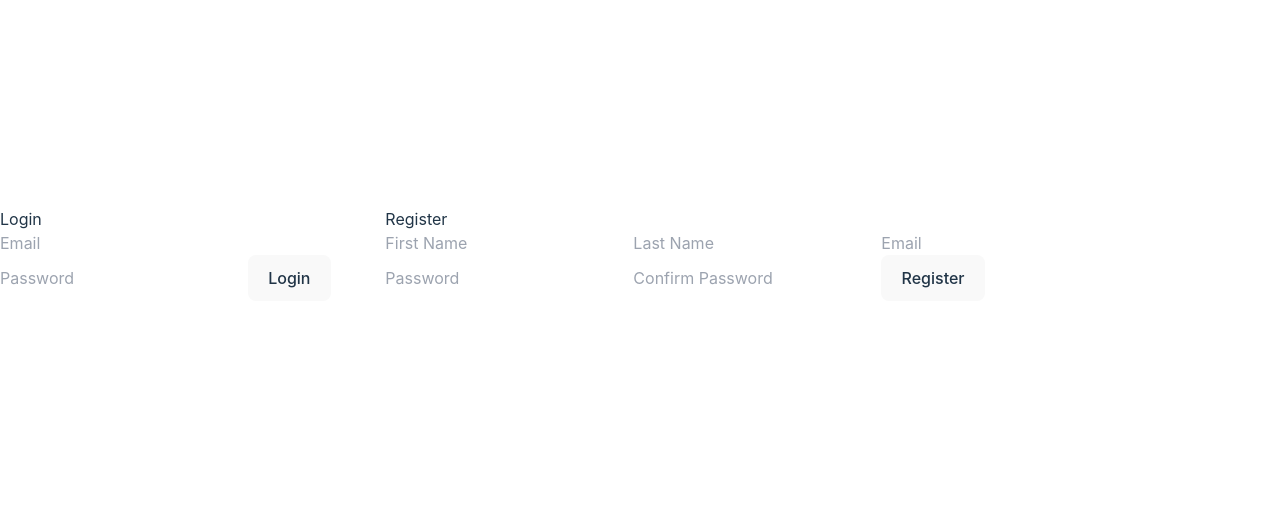
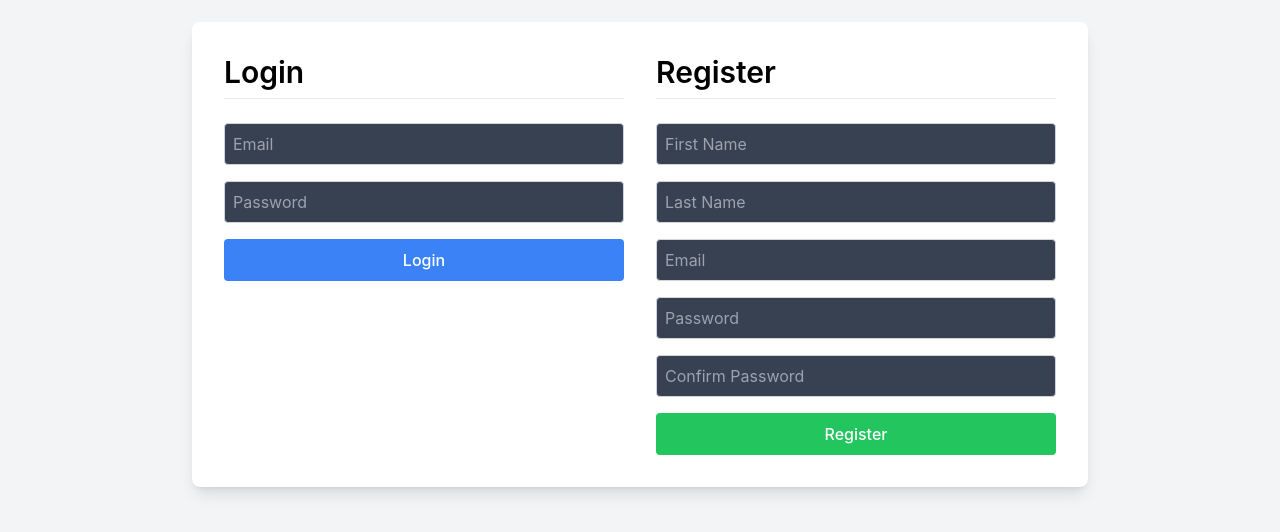
Before and after one commit to fuentesmichael1/SoloProject, a React (Vite) app in the folder client/: page /login in a window 1280 px wide. Shown: the part 146-678 px from the top of the page. Built offline with nearby package versions, Linux system fonts and the light colour scheme.

Commit message:
final draft

```diff
--- a/client/src/components/AddChore.jsx
+++ b/client/src/components/AddChore.jsx
@@ -40,25 +40,27 @@ function AddChore() {
         navigate('/dashboard');
     };
 
+
     return (
-        <div>
-            <h2>Add New Chore</h2>
-            <button onClick={handleLogout}>Logout</button>
-            <button onClick={handleBack}>Back to Dashboard</button>
-            {error && <p style={{color: 'red'}}>{error}</p>}
-            <form onSubmit={handleSubmit}>
+        <div className="min-h-screen w-screen max-w-full bg-gray-100 p-8 text-black">
+            <div className="bg-white rounded-lg shadow-lg p-6 max-w-2xl mx-auto">
+                <h2 className="text-3xl font-semibold mb-6 pb-2 border-b border-gray-200">Add New Chore</h2>
+                {error && <p className="text-red-500 mb-4">{error}</p>}
+                <form onSubmit={handleSubmit} className="space-y-4">
                     <input
                         type="text"
                         value={name}
                         onChange={(e) => setName(e.target.value)}
                         placeholder="Chore Name"
                         required
+                        className="w-full p-2 border border-gray-300 rounded text-white bg-gray-700"
                     />
                     <textarea
                         value={description}
                         onChange={(e) => setDescription(e.target.value)}
                         placeholder="Description"
                         required
+                        className="w-full p-2 border border-gray-300 rounded text-white bg-gray-700"
                     />
                     <input
                         type="text"
@@ -66,9 +68,15 @@ function AddChore() {
                         onChange={(e) => setLocation(e.target.value)}
                         placeholder="Location"
                         required
+                        className="w-full p-2 border border-gray-300 rounded text-white bg-gray-700"
                     />
-                <button type="submit">Add Chore</button>
+                    <button type="submit" className="bg-green-500 text-white px-4 py-2 rounded hover:bg-green-600 transition duration-300">Add Chore</button>
                 </form>
+                <div className="mt-4 flex space-x-4">
+                    <button onClick={handleLogout} className="bg-red-500 text-white px-4 py-2 rounded hover:bg-red-600 transition duration-300">Logout</button>
+                    <button onClick={handleBack} className="bg-blue-500 text-white px-4 py-2 rounded hover:bg-blue-600 transition duration-300">Back to Dashboard</button>
+                </div>
+            </div>
         </div>
     );
 }
--- a/client/src/components/ChoreDetails.jsx
+++ b/client/src/components/ChoreDetails.jsx
@@ -35,17 +35,25 @@ function ChoreDetails() {
         navigate('/dashboard');
     };
 
-    if (!chore) return <div>Loading...</div>;
+    if (!chore) return <div className="min-h-screen w-screen max-w-full bg-gray-100 p-8 text-black flex justify-center items-center">Loading...</div>;
 
     return (
-        <div>
-            <h2>Chore Details</h2>
-            <button onClick={handleLogout}>Logout</button>
-            <button onClick={handleBack}>Back to Dashboard</button>
-            <p><strong>Name:</strong> {chore.name}</p>
-            <p><strong>Description:</strong> {chore.description}</p>
-            <p><strong>Location:</strong> {chore.location}</p>
-            <p><strong>Status:</strong> {chore.completed ? 'Completed' : 'Pending'}</p>
+        <div className="min-h-screen w-screen max-w-full bg-gray-100 p-8 text-black">
+            <div className="bg-white rounded-lg shadow-lg p-6 max-w-2xl mx-auto">
+                <h2 className="text-3xl font-semibold mb-6 pb-2 border-b border-gray-200">Chore Details</h2>
+                <div className="mb-4 space-y-2">
+                    <p><strong className="font-semibold">Name:</strong> {chore.name}</p>
+                    <p><strong className="font-semibold">Description:</strong> {chore.description}</p>
+                    <p><strong className="font-semibold">Location:</strong> {chore.location}</p>
+                    <p><strong className="font-semibold">Status:</strong> {chore.completed ? 'Completed' : 'Pending'}</p>
+                    <p><strong className="font-semibold">Created by:</strong> {chore.postedBy ? `${chore.postedBy.firstName} ${chore.postedBy.lastName}` : 'Unknown'}</p>
+                    <p><strong className="font-semibold">Posted on:</strong> {new Date(chore.createdAt).toLocaleString()}</p>
+                </div>
+                <div className="flex space-x-4">
+                    <button onClick={handleLogout} className="bg-red-500 text-white px-4 py-2 rounded hover:bg-red-600 transition duration-300">Logout</button>
+                    <button onClick={handleBack} className="bg-blue-500 text-white px-4 py-2 rounded hover:bg-blue-600 transition duration-300">Back to Dashboard</button>
+                </div>
+            </div>
         </div>
     );
 }
--- a/client/src/components/Login.jsx
+++ b/client/src/components/Login.jsx
@@ -48,10 +48,11 @@ function Login() {
     };
 
     return (
-        <div style={{ display: 'flex', justifyContent: 'space-around' }}>
-            <div>
-                <h2>Login</h2>
-                <form onSubmit={handleLogin}>
+        <div className="min-h-screen w-screen max-w-full bg-gray-100 p-8 text-black flex justify-center items-center">
+            <div className="bg-white rounded-lg shadow-lg p-8 w-full max-w-4xl flex justify-between">
+                <div className="w-1/2 pr-4">
+                    <h2 className="text-3xl font-semibold mb-6 pb-2 border-b border-gray-200">Login</h2>
+                    <form onSubmit={handleLogin} className="space-y-4">
                         <input
                             type="email"
                             name="email"
@@ -59,6 +60,7 @@ function Login() {
                             value={loginData.email}
                             onChange={handleLoginChange}
                             required
+                            className="w-full p-2 border border-gray-300 rounded text-white bg-gray-700"
                         />
                         <input
                             type="password"
@@ -67,14 +69,15 @@ function Login() {
                             value={loginData.password}
                             onChange={handleLoginChange}
                             required
+                            className="w-full p-2 border border-gray-300 rounded text-white bg-gray-700"
                         />
-                    <button type="submit">Login</button>
+                        <button type="submit" className="w-full bg-blue-500 text-white px-4 py-2 rounded hover:bg-blue-600 transition duration-300">Login</button>
                     </form>
-                {errors.login && <p style={{ color: 'red' }}>{errors.login}</p>}
+                    {errors.login && <p className="text-red-500 mt-2">{errors.login}</p>}
                 </div>
-            <div>
-                <h2>Register</h2>
-                <form onSubmit={handleRegister}>
+                <div className="w-1/2 pl-4">
+                    <h2 className="text-3xl font-semibold mb-6 pb-2 border-b border-gray-200">Register</h2>
+                    <form onSubmit={handleRegister} className="space-y-4">
                         <input
                             type="text"
                             name="firstName"
@@ -82,6 +85,7 @@ function Login() {
                             value={registerData.firstName}
                             onChange={handleRegisterChange}
                             required
+                            className="w-full p-2 border border-gray-300 rounded text-white bg-gray-700"
                         />
                         <input
                             type="text"
@@ -90,6 +94,7 @@ function Login() {
                             value={registerData.lastName}
                             onChange={handleRegisterChange}
                             required
+                            className="w-full p-2 border border-gray-300 rounded text-white bg-gray-700"
                         />
                         <input
                             type="email"
@@ -98,6 +103,7 @@ function Login() {
                             value={registerData.email}
                             onChange={handleRegisterChange}
                             required
+                            className="w-full p-2 border border-gray-300 rounded text-white bg-gray-700"
                         />
                         <input
                             type="password"
@@ -106,6 +112,7 @@ function Login() {
                             value={registerData.password}
                             onChange={handleRegisterChange}
                             required
+                            className="w-full p-2 border border-gray-300 rounded text-white bg-gray-700"
                         />
                         <input
                             type="password"
@@ -114,10 +121,12 @@ function Login() {
                             value={registerData.confirmPassword}
                             onChange={handleRegisterChange}
                             required
+                            className="w-full p-2 border border-gray-300 rounded text-white bg-gray-700"
                         />
-                    <button type="submit">Register</button>
+                        <button type="submit" className="w-full bg-green-500 text-white px-4 py-2 rounded hover:bg-green-600 transition duration-300">Register</button>
                     </form>
-                {errors.register && <p style={{ color: 'red' }}>{errors.register}</p>}
+                    {errors.register && <p className="text-red-500 mt-2">{errors.register}</p>}
+                </div>
             </div>
         </div>
     );
```
Also changed, not shown: client/src/components/UpdateChore.jsx (+14 -17 lines). Lines whose indentation alone changed are shown as unchanged.
